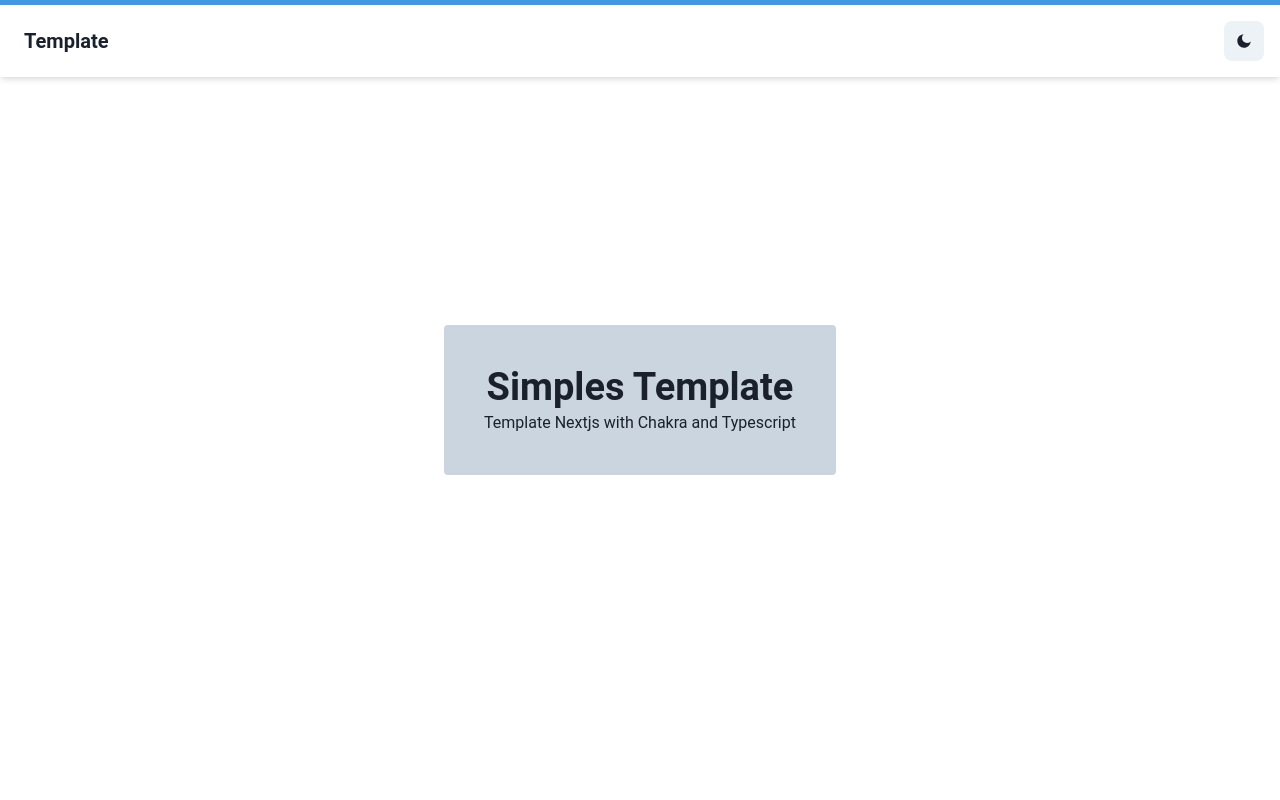
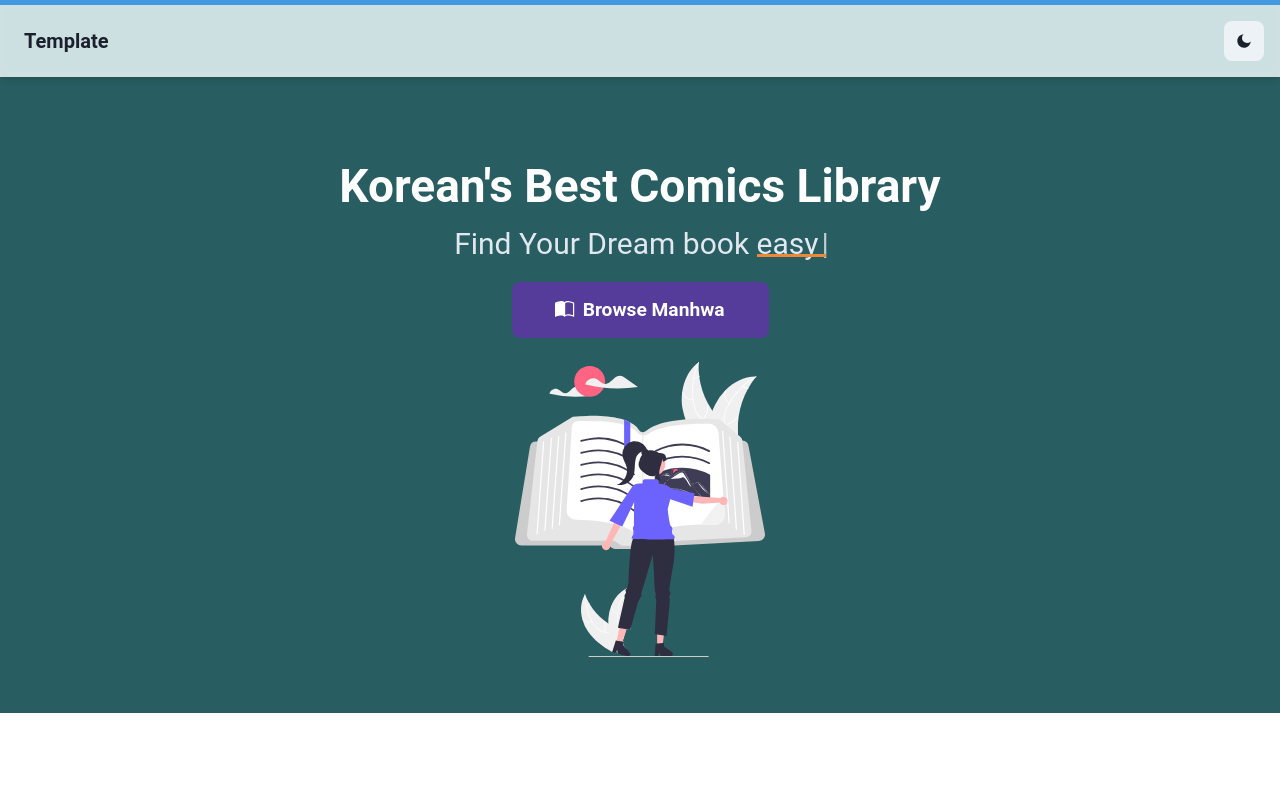
Before and after one commit to fa-animation/manhwa-library, a Next.js app: page / in a window 1280 px wide. Shown: the top 800 px of the page. Built offline with nearby package versions, Linux system fonts and the light colour scheme.

Commit message:
feat: create hero section

```diff
--- /dev/null
+++ b/src/layout/HeroPage/index.tsx
@@ -0,0 +1,78 @@
+import { Box, Button, chakra, Container, Flex, Image, Stack, Text } from '@chakra-ui/react'
+import { BsBookHalf } from 'react-icons/bs'
+import { Typewriter } from 'react-simple-typewriter'
+
+const HeroPage = () => {
+  return (
+    <Box as="section" bg={'teal.700'} color={'white'}>
+      <Container maxW="6xl" p={{ base: 8, sm: 14 }}>
+        <Stack direction="column" pt={{ base: 17, md: 24 }} spacing={6} h="full">
+          <Flex direction={'column'} alignItems={'center'} textAlign={'center'}>
+            <chakra.h1
+              fontSize={{ base: '4xl', sm: '5xl' }}
+              fontWeight="bold"
+              textAlign="center"
+              maxW="700px"
+            >
+              Korean&#39;s Best Comics Library
+            </chakra.h1>
+            <Text maxW="550px" fontSize={{ base: '2xl', sm: '3xl' }} textAlign="center" color="gray.200">
+              Find Your Dream book{' '}
+              <chakra.span
+                position={'relative'}
+                _after={{
+                  content: '\'\'',
+                  width: 'full',
+                  height: '10%',
+                  position: 'absolute',
+                  bottom: 1,
+                  left: 0,
+                  bg: 'orange.400',
+                  zIndex: 1000
+                }}
+              >
+                <Typewriter
+                  words={['Here', 'Now', 'easy', '!']}
+                  loop
+                  cursor
+                  cursorStyle="|"
+                />
+              </chakra.span>
+            </Text>
+            <Stack w={{ base: '100%', sm: 'auto' }} justify={'center'} mt={4}>
+              <Button
+                leftIcon={<BsBookHalf />}
+                maxW={'500px'}
+                w={'257px'}
+                bg={'purple.700'}
+                rounded="md"
+                size="lg"
+                height="3.5rem"
+                _hover={{
+                  bg: 'purple.600'
+                }}
+                fontSize="1.2rem"
+                color={'white'}
+              >
+                Browse Manhwa
+              </Button>
+          </Stack>
+          </Flex>
+          <Flex align={'center'} justify={'center'}>
+            <Image
+              alt={'Hero Image'}
+              objectFit={'cover'}
+              maxW={'250px'}
+              loading="lazy"
+              src={
+                '/svg/book.svg'
+              }
+            />
+          </Flex>
+        </Stack>
+      </Container>
+    </Box>
+  )
+}
+
+export default HeroPage
--- a/src/pages/index.tsx
+++ b/src/pages/index.tsx
@@ -1,14 +1,16 @@
 import { Heading, Flex, Box, useColorModeValue, Text } from '@chakra-ui/react'
 import Head from 'next/head'
 import NavHero from '@/layout/header'
+import HeroPage from '@/layout/HeroPage'
 
 export default function Home() {
   return (
     <>
       <Head>
-        <title>Template simples</title>
+        <title>Manhwa Library</title>
       </Head>
       <NavHero />
+      <HeroPage />
       <Flex minHeight={'100vh'} justify={'center'} align={'center'}>
         <Box
           bg={useColorModeValue('gray.300', 'gray.700')}
@@ -16,8 +18,8 @@ export default function Home() {
           rounded={'base'}
           textAlign={'center'}
         >
-          <Heading>Simples Template</Heading>
-          <Text>Template Nextjs with Chakra and Typescript</Text>
+          <Heading>Manhwa Library</Heading>
+          <Text>List manhwa alls</Text>
         </Box>
       </Flex>
     </>
```
